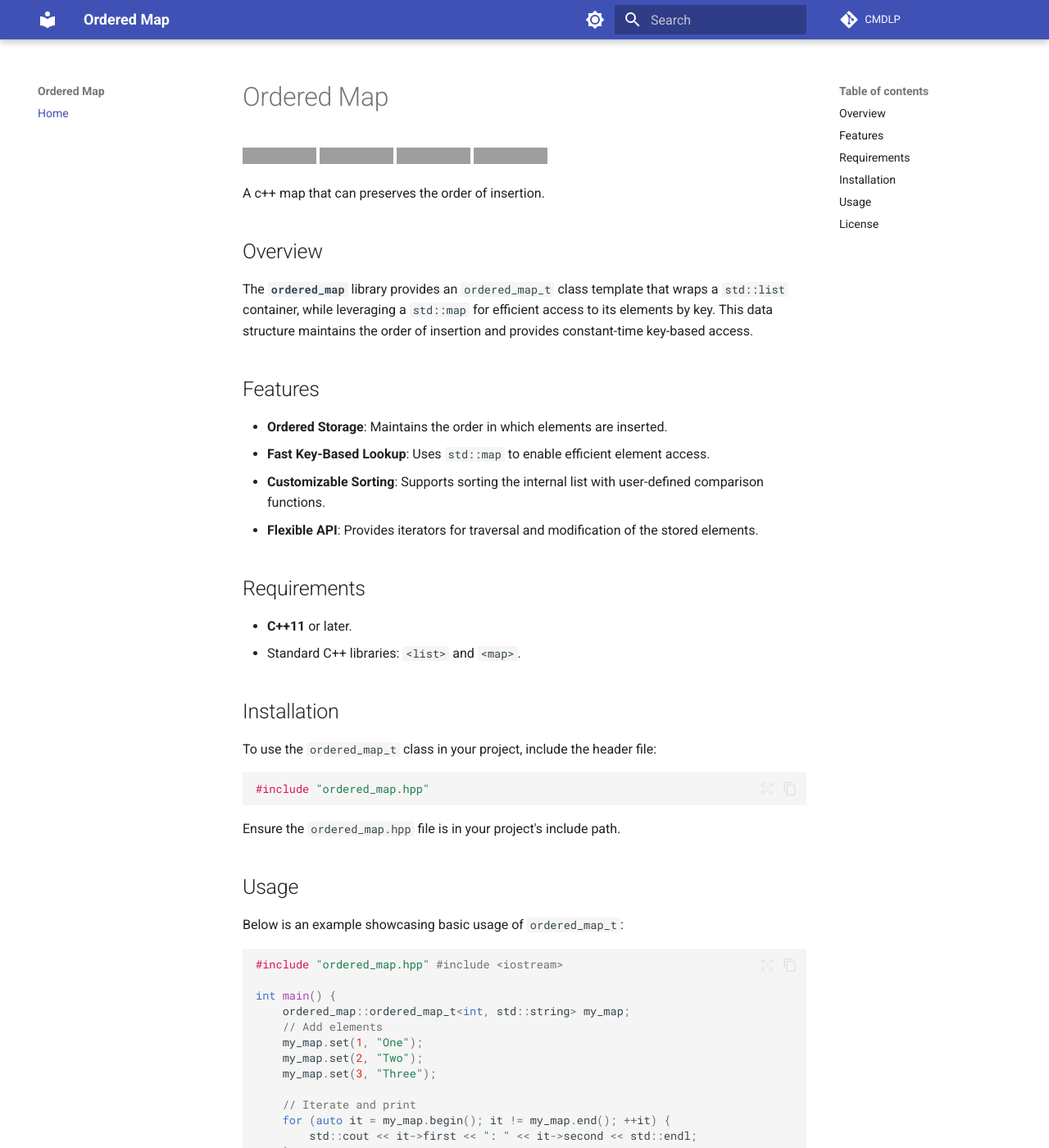
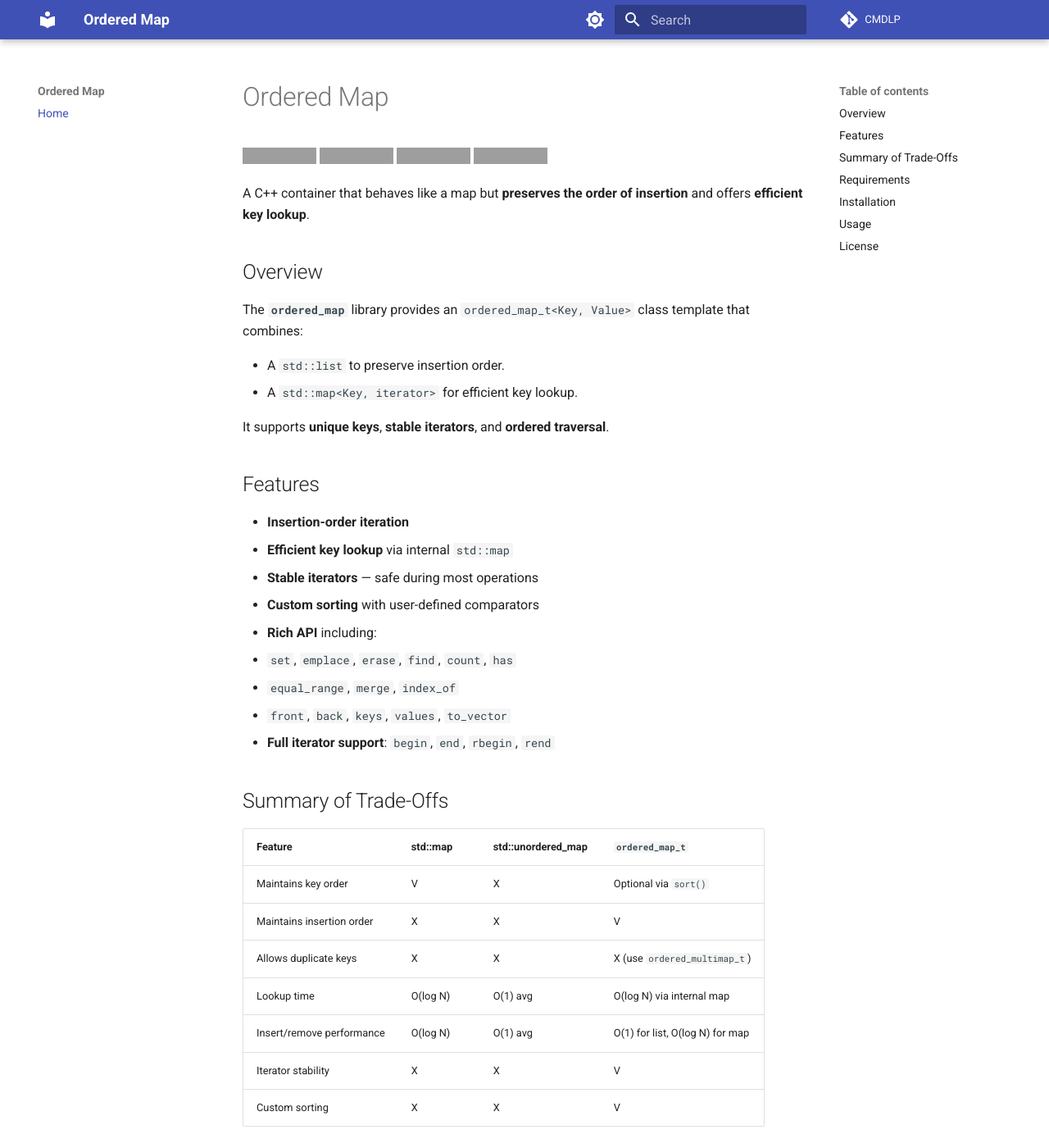
Before and after one commit to Galfurian/ordered_map, an MkDocs documentation site: the page built from docs/index.md, in a window 1280 px wide and 1400 px high. Shown: the whole window at 82% size. Built offline with MkDocs 1.6.1 and Material for MkDocs 9.7.7, drawn with Linux system fonts in a browser that asks for light colours; comment, search, counter and statistics services are not loaded; some of the changed text lies outside the part shown; grey boxes are pictures that could not be loaded.

Commit message:
Update documentation.

````diff
--- a/docs/index.md
+++ b/docs/index.md
@@ -5,28 +5,45 @@
 [![MacOS](https://github.com/Galfurian/ordered_map/actions/workflows/macos.yml/badge.svg)](https://github.com/Galfurian/ordered_map/actions/workflows/macos.yml)
 [![Documentation](https://github.com/Galfurian/ordered_map/actions/workflows/documentation.yml/badge.svg)](https://github.com/Galfurian/ordered_map/actions/workflows/documentation.yml)
 
-A c++ map that can preserves the order of insertion.
+A C++ container that behaves like a map but **preserves the order of insertion** and offers **efficient key lookup**.
 
 ## Overview
 
-The **`ordered_map`** library provides an `ordered_map_t` class template that
-wraps a `std::list` container, while leveraging a `std::map` for efficient
-access to its elements by key. This data structure maintains the order of
-insertion and provides constant-time key-based access.
+The **`ordered_map`** library provides an `ordered_map_t<Key, Value>` class template that combines:
+
+- A `std::list` to preserve insertion order.
+- A `std::map<Key, iterator>` for efficient key lookup.
+
+It supports **unique keys**, **stable iterators**, and **ordered traversal**.
 
 ## Features
 
-- **Ordered Storage**: Maintains the order in which elements are inserted.
-- **Fast Key-Based Lookup**: Uses `std::map` to enable efficient element access.
-- **Customizable Sorting**: Supports sorting the internal list with user-defined
-  comparison functions.
-- **Flexible API**: Provides iterators for traversal and modification of the
-  stored elements.
+- **Insertion-order iteration**
+- **Efficient key lookup** via internal `std::map`
+- **Stable iterators** — safe during most operations
+- **Custom sorting** with user-defined comparators
+- **Rich API** including:
+  - `set`, `emplace`, `erase`, `find`, `count`, `has`
+  - `equal_range`, `merge`, `index_of`
+  - `front`, `back`, `keys`, `values`, `to_vector`
+- **Full iterator support**: `begin`, `end`, `rbegin`, `rend`
+
+## Summary of Trade-Offs
+
+| Feature                   | std::map | std::unordered_map  | `ordered_map_t`                 |
+|---------------------------|----------|---------------------|---------------------------------|
+| Maintains key order       | V        | X                   | Optional via `sort()`           |
+| Maintains insertion order | X        | X                   | V                               |
+| Allows duplicate keys     | X        | X                   | X (use `ordered_multimap_t`)    |
+| Lookup time               | O(log N) | O(1) avg            | O(log N) via internal map       |
+| Insert/remove performance | O(log N) | O(1) avg            | O(1) for list, O(log N) for map |
+| Iterator stability        | X        | X                   | V                               |
+| Custom sorting            | X        | X                   | V                               |
 
 ## Requirements
 
 - **C++11** or later.
-- Standard C++ libraries: `<list>` and `<map>`.
+- Standard C++ libraries (`<list>`, `<map>`, `<utility>`, etc.)
 
 ## Installation
 
@@ -43,42 +60,45 @@ Ensure the `ordered_map.hpp` file is in your project's include path.
 Below is an example showcasing basic usage of `ordered_map_t`:
 
 ```c++
-#include "ordered_map.hpp" #include <iostream>
+#include "ordered_map.hpp"
+#include <iostream>
 
-int main() {
-    ordered_map::ordered_map_t<int, std::string> my_map;
-    // Add elements
-    my_map.set(1, "One");
-    my_map.set(2, "Two");
-    my_map.set(3, "Three");
+int main()
+{
+    ordered_map::ordered_map_t<int, std::string> omap;
 
-    // Iterate and print
-    for (auto it = my_map.begin(); it != my_map.end(); ++it) {
-        std::cout << it->first << ": " << it->second << std::endl;
-    }
-    std::cout << std::endl;
+    omap.set(1, "one");
+    omap.set(2, "two");
+    omap.set(3, "three");
 
-    // Find an element
-    auto it = my_map.find(2);
-    if (it != my_map.end()) {
-        std::cout << "Found: " << it->first << " -> " << it->second << std::endl;
+    // Iteration preserves insertion order.
+    for (const auto &entry : omap)
+    {
+        std::cout << entry.first << ": " << entry.second << '\n';
     }
 
-    // Erase an element
-    my_map.erase(2);
+    // Overwrite a value.
+    omap.set(2, "dos");
 
-    return 0;
+    // Lookup.
+    auto it = omap.find(2);
+    if (it != omap.end())
+    {
+        std::cout << "Found: " << it->first << " -> " << it->second << '\n';
+    }
+
+    // Merge another map.
+    ordered_map::ordered_map_t<int, std::string> other;
+    other.set(4, "four");
+    omap.merge(std::move(other));
+
+    // Convert to vector.
+    auto vec = omap.to_vector();
+    for (const auto &[key, val] : vec)
+    {
+        std::cout << key << " = " << val << '\n';
+    }
 }
-```
-
-Output:
-
-```bash
-1: One
-2: Two
-3: Three
-
-Found: 2 -> Two
 ```
 
 ## License
````
